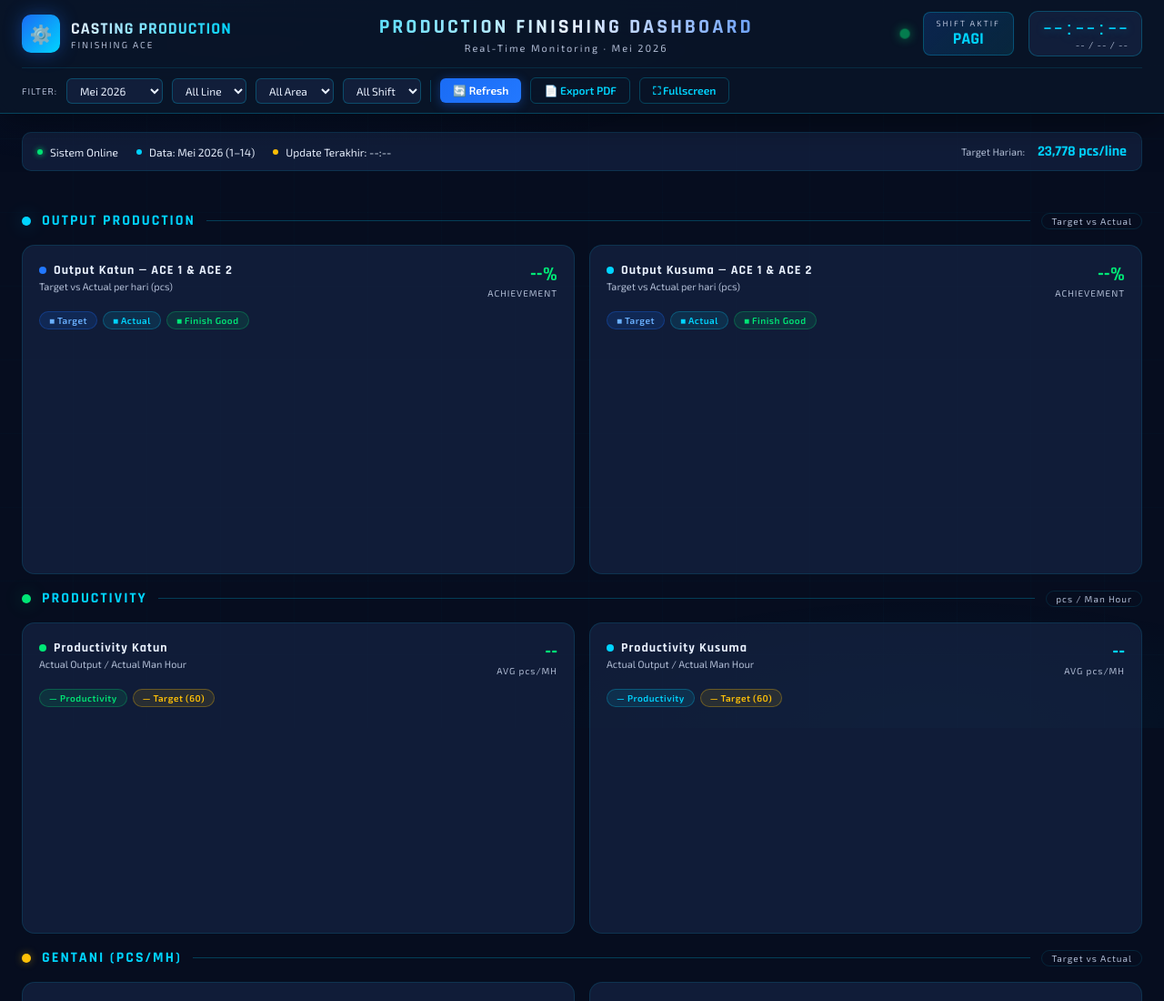
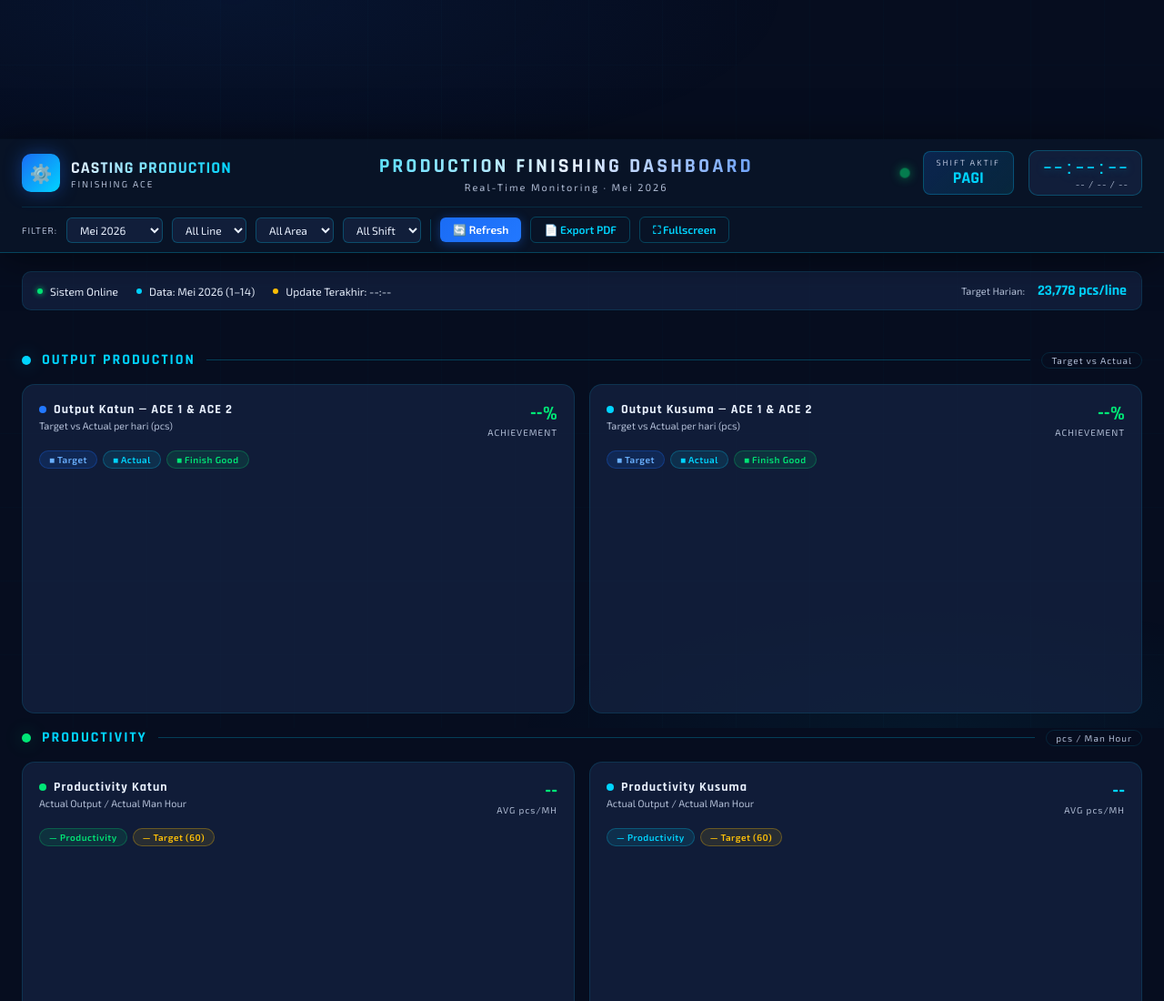
Before and after one commit to anggidarussalam-ship-it/acefinishing, a plain HTML site: page index.html in a window 1280 px wide. Shown: the top 1100 px of the page at 91% size. Drawn offline with nearby package versions, Linux system fonts and the light colour scheme.

Commit message:
Update index.html

```diff
--- a/index.html
+++ b/index.html
@@ -343,6 +343,9 @@
 </style>
 </head>
 <body>
+  <div class="chartBox">
+    <canvas id="productionChart"></canvas>
+</div>
 
 <!-- ─── HEADER ──────────────────────────────── -->
 <header class="header">
```
